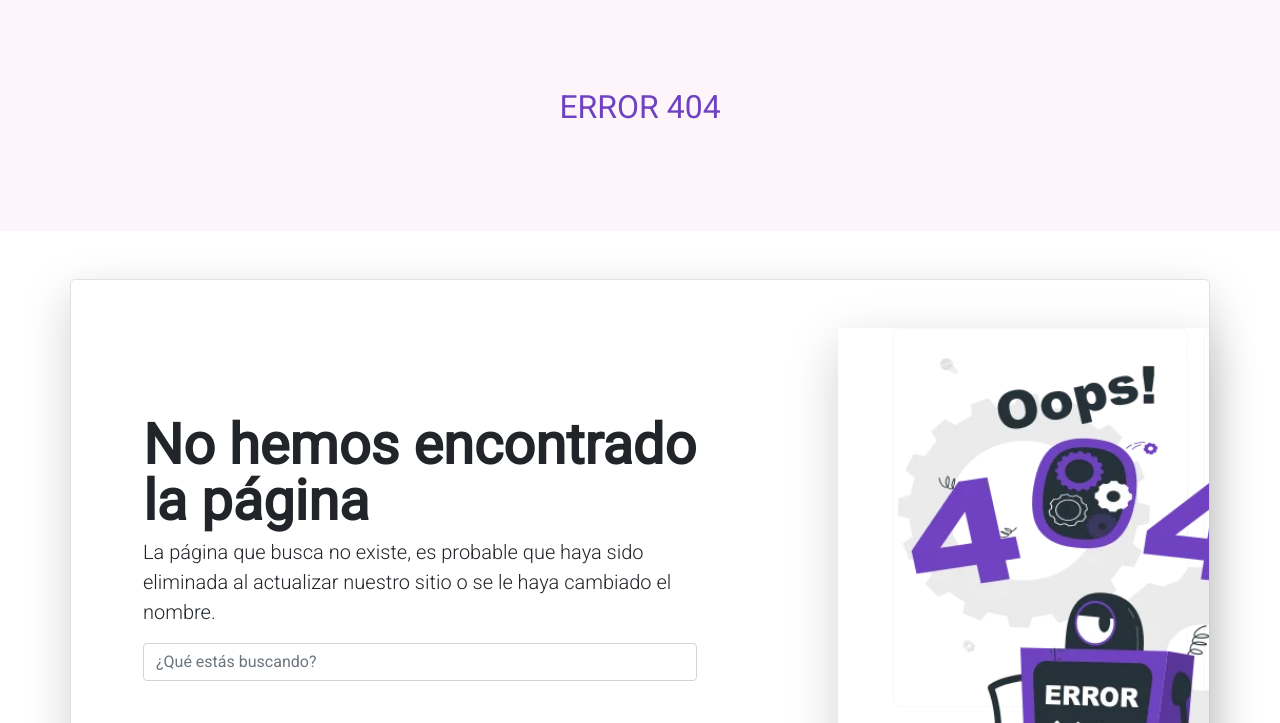
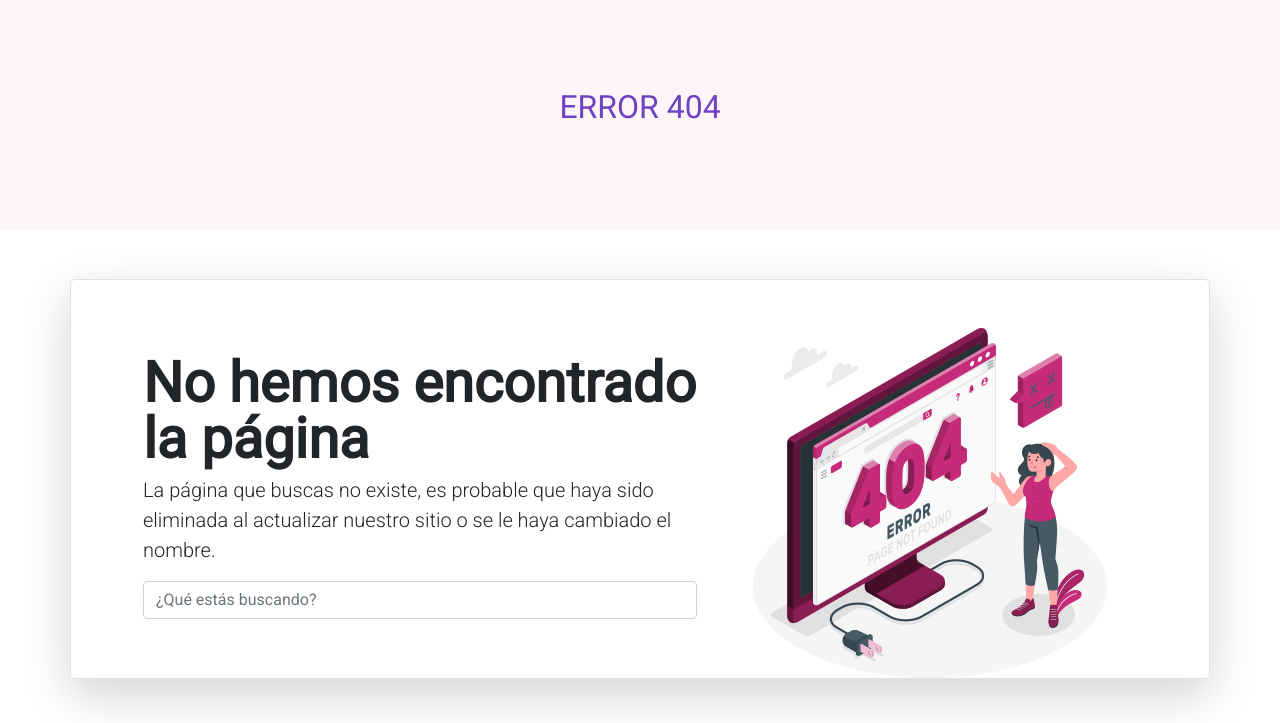
Before and after one commit to maraushuaia/coderhouse-rodrigomunoz, a plain HTML site: page pages/404.html in a window 1280 px wide. Shown: the part 77-800 px from the top of the page. Drawn offline with nearby package versions, Linux system fonts and the light colour scheme.

Commit message:
Actualizo la página 404 y elimino imagenes que no se usarán

```diff
--- a/pages/404.html
+++ b/pages/404.html
@@ -53,7 +53,7 @@
                     <div class="row p-4 pb-0 pe-lg-0 pt-lg-5 align-items-center rounded-3 border shadow-lg">
                         <div class="col-lg-7 p-3 p-lg-5 pt-lg-3">
                             <h1 class="display-4 fw-bold lh-1">No hemos encontrado la página</h1>
-                            <p class="lead">La página que busca no existe, es probable que haya sido eliminada al actualizar nuestro sitio o se le haya cambiado el nombre.</p>
+                            <p class="lead">La página que buscas no existe, es probable que haya sido eliminada al actualizar nuestro sitio o se le haya cambiado el nombre.</p>
                             <div>
                                 <form class="col s12 m6 offset-m3" method="get" id="form-index">
                                     <div class="row">
@@ -65,9 +65,13 @@
                             </div>
                         </div>
 
-                        <div class="col-lg-4 offset-lg-1 p-0 overflow-hidden shadow-lg">
+                        <div class="col-lg-4 p-0">
+                            <img class="rounded-lg-3 ro-img" src="../img/404.webp" alt="">
+                        </div>
+
+                        <!-- <div class="col-lg-4 offset-lg-1 p-0 overflow-hidden shadow-lg">
                             <img class="rounded-lg-3" src="../img/404a.webp" alt="" width="720">
-                        </div>
+                        </div> -->
                     </div>
                 </div>
             </section>
```
Also changed, not shown: img/404.webp (added), img/404a.webp (deleted), img/justicia.webp (deleted), img/slider_home2b.webp (deleted), img/slider_home3b.webp (deleted).
